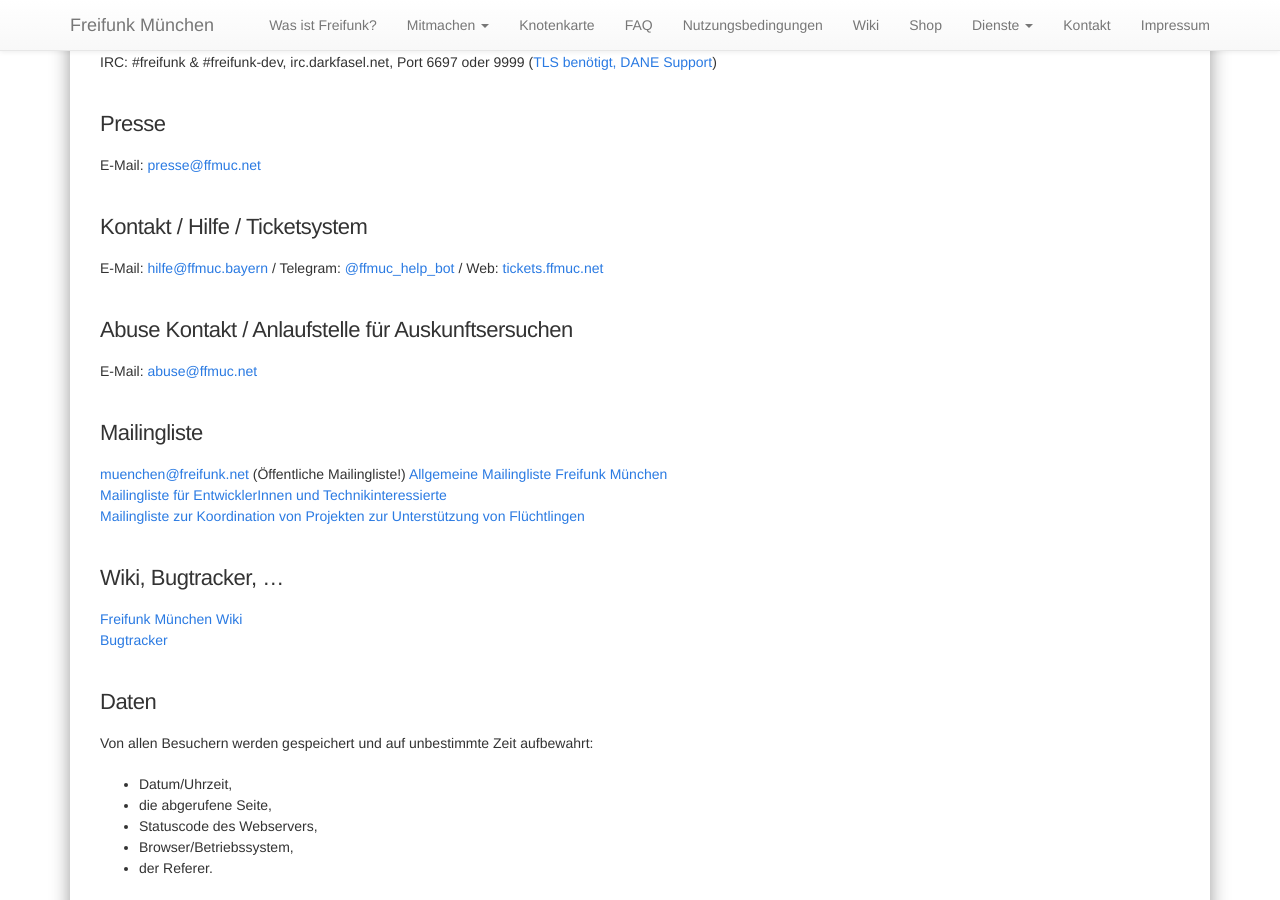
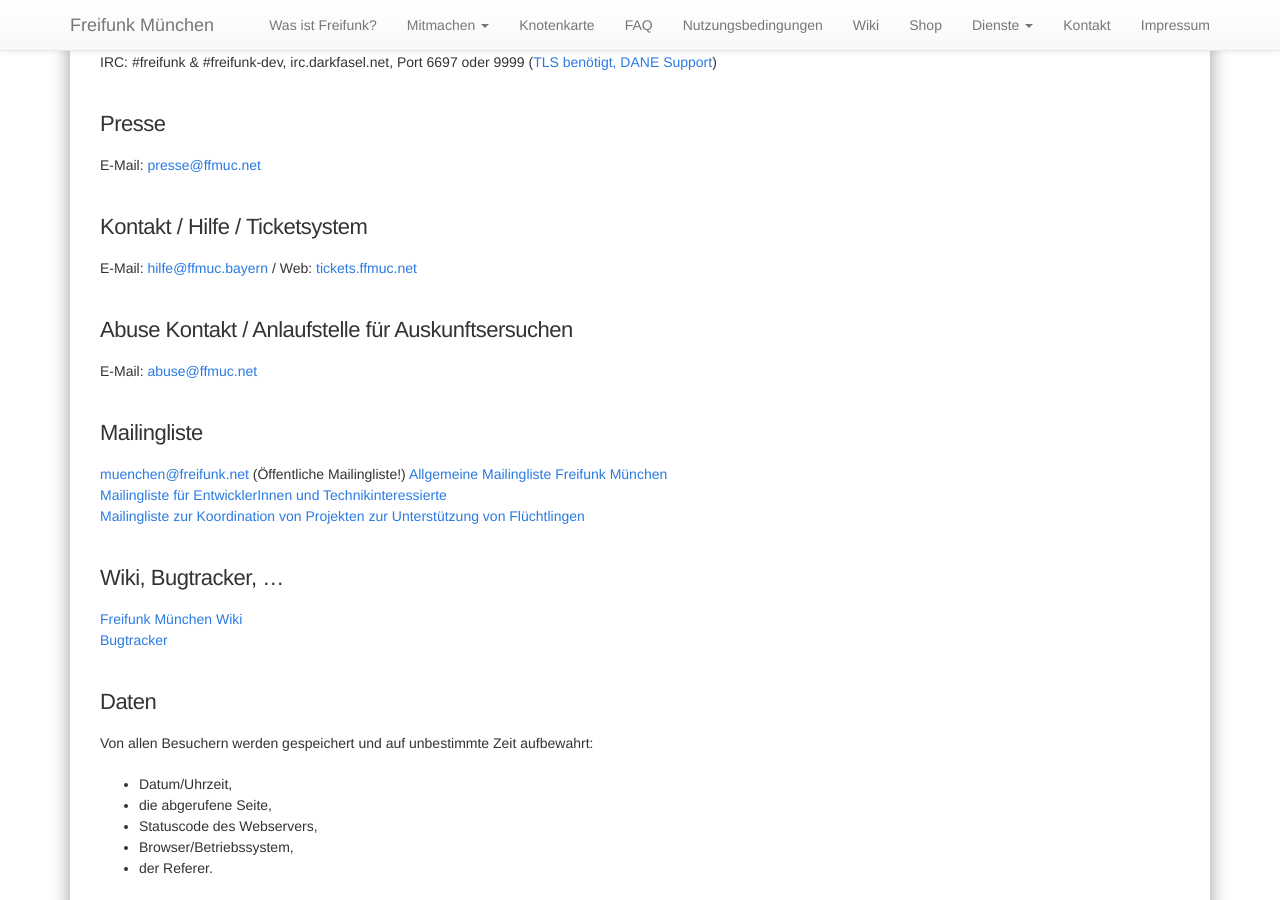
Before and after one commit to freifunkMUC/freifunkmuc.github.io, a Jekyll site: the page built from kontakt.md, in a window 1280 px wide and 900 px high, scrolled down 451 px. Built offline with Jekyll 4.4.1, drawn with Linux system fonts in a browser that asks for light colours.

Commit message:
Remove Telegram as option for help
Remove Telegram as option for help since it is inactive

```diff
--- a/kontakt.md
+++ b/kontakt.md
@@ -21,7 +21,7 @@ E-Mail: [presse@ffmuc.net](mailto:presse@ffmuc.net)
 
 ### Kontakt / Hilfe / Ticketsystem
 
-E-Mail: [hilfe@ffmuc.bayern](mailto:hilfe@ffmuc.bayern) / Telegram: [@ffmuc_help_bot](https://t.me/ffmuc_help_bot) / Web: [tickets.ffmuc.net](https://tickets.ffmuc.net)
+E-Mail: [hilfe@ffmuc.bayern](mailto:hilfe@ffmuc.bayern) / Web: [tickets.ffmuc.net](https://tickets.ffmuc.net)
 
 ### Abuse Kontakt / Anlaufstelle für Auskunftsersuchen
 
```
